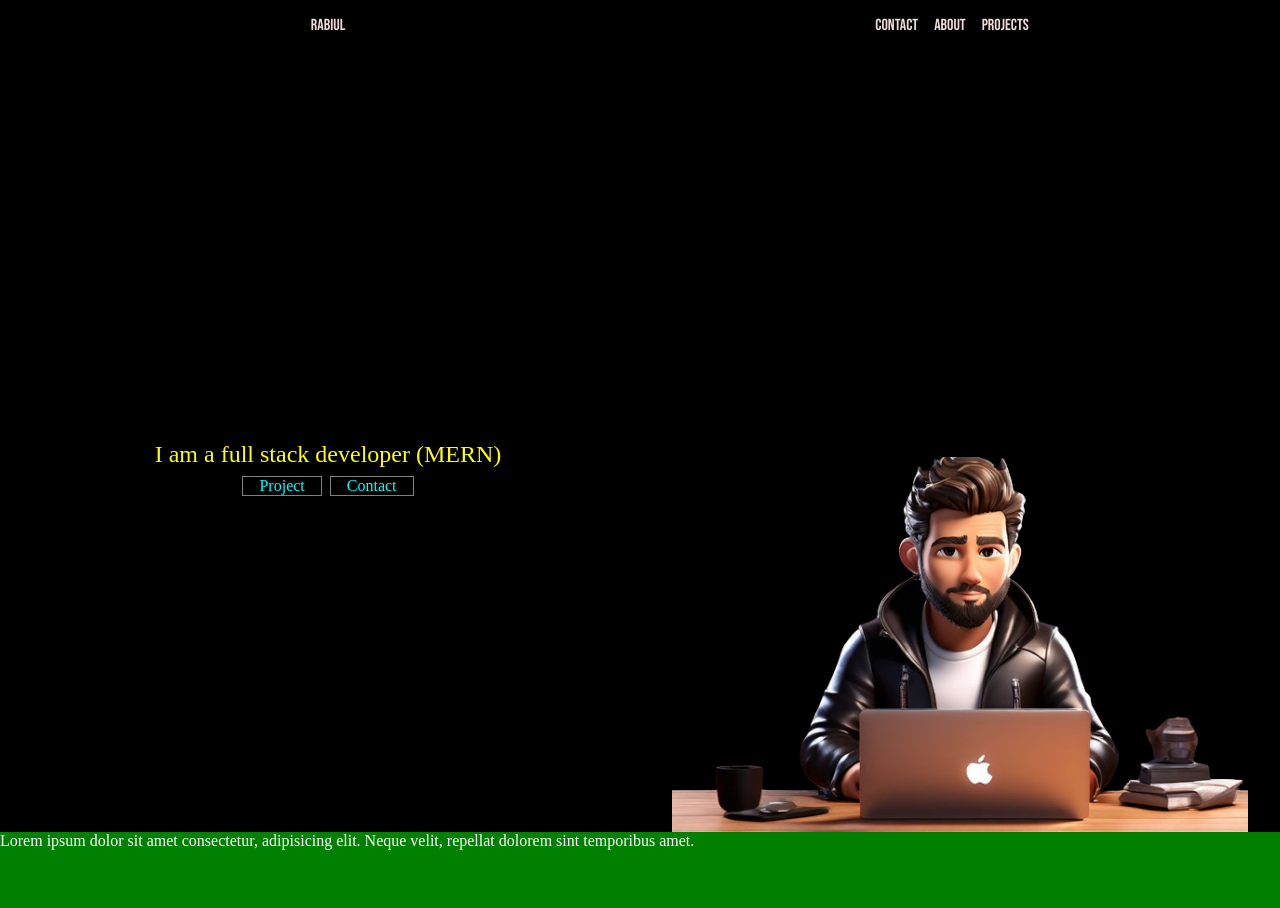
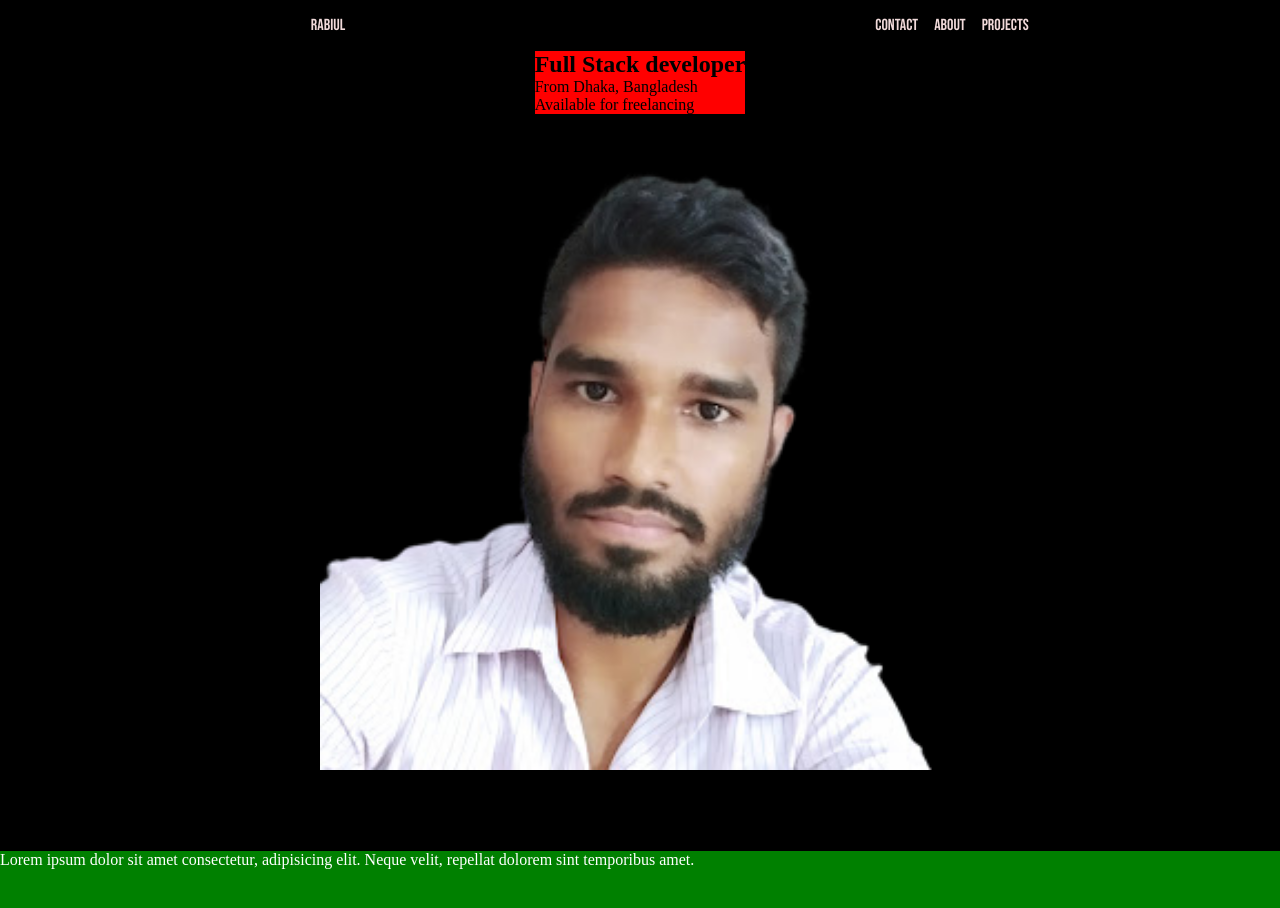
Before and after one commit to rabiul3000/rabiul, a React (Vite) app: page / in a window 1280 px wide. Shown: the top 908 px of the page. Built offline with nearby package versions, Linux system fonts and the light colour scheme.

Commit message:
working on hero section

```diff
--- a/src/App.jsx
+++ b/src/App.jsx
@@ -7,14 +7,19 @@ import LocomotiveScroll from 'locomotive-scroll';
 import 'locomotive-scroll/src/locomotive-scroll.scss'; // Import Locomotive's CSS
 
 const App = () => {
-  const scrollRef = useRef(null); // Create a ref for the scroll container
+  const scrollRef = useRef(null);
 
   useEffect(() => {
-    // Initialize Locomotive Scroll
     const scroll = new LocomotiveScroll({
-      el: scrollRef.current, // Pass the scroll container
-      smooth: true, // Enable smooth scrolling
-      multiplier: 1.2, // Control speed
+      el: scrollRef.current, // Set the scroll container reference
+      smooth: true,
+      multiplier: 1.2,
+      smartphone: {
+        smooth: true,
+      },
+      tablet: {
+        smooth: true,
+      },
     });
 
     return () => {
@@ -24,7 +29,7 @@ const App = () => {
   }, []);
 
   return (
-    <div className="app" ref={scrollRef} data-scroll-container> {/* Set up the scroll container */}
+    <div className="app" data-scroll-container ref={scrollRef}>
       <Navbar />
       <Hero />
       <Projects />
--- a/src/App.scss
+++ b/src/App.scss
@@ -1,10 +1,18 @@
 .app {
+	overflow: hidden;
+	position: relative;
 	background: black;
 
 	[data-scroll-container] {
+		height: 100%;
 		overflow: hidden;
 	}
+
+	section {
+		min-height: 100vh;
+	}
 }
+
 .normalFont {
 	font-family: 'DM Sans', system-ui;
 }
--- a/src/componants/hero/Hero.jsx
+++ b/src/componants/hero/Hero.jsx
@@ -5,14 +5,16 @@ const Hero = () => {
 	return (
 		<section className='hero'>
 			<div className='intro'>
-				<div className='title'>I am a full stack developer (MERN) </div>
-				<div className='anchor'>
-					<a href='#projects'>Project</a>
-					<a href='#contact'>Contact</a>
+				<h1 className='title'>Full Stack developer</h1>
+				<p className='address'>From Dhaka, Bangladesh</p>
+				<div className='announce'>
+					<div className='dot'></div>
+					<p>Available for freelancing</p>
 				</div>
 			</div>
+
 			<div className='photo'>
-				<img src='/avatar2.png' alt='img' />
+				<img src='/me.png' alt='img' />
 			</div>
 		</section>
 	);
--- a/src/componants/hero/Hero.scss
+++ b/src/componants/hero/Hero.scss
@@ -1,73 +1,25 @@
 .hero {
-	color: white;
-	height: 90vh;
 	background: black;
+	width: 100%;
+	height: 100%;
+
 	display: flex;
-	flex-direction: row;
-
-	@media (max-width: 425px) {
-		flex-direction: column-reverse;
-		justify-content: space-around;
-		align-items: center;
-		height: 100vh;
-	}
+	flex-direction: column;
+	justify-content: top;
+	align-items: center;
+	gap: 1rem;
 
 	.intro {
-		width: 50%;
-		padding-left: 1rem;
-		display: flex;
-		flex-direction: column;
-		justify-content: center;
-		align-items: center;
-
-		.title {
-			color: yellow;
-			font-size: 1.5rem;
-
-			@media (max-width: 425px) {
-				font-size: medium;
-			}
-		}
-
-		.anchor {
-			width: 100%;
-			display: flex;
-			justify-content: center;
-			padding: 0.5rem;
-			gap: 0.5rem;
-
-			a {
-				padding-inline: 1rem;
-				border: 1px solid grey;
-				cursor: pointer;
-				outline-style: none;
-				text-decoration: none;
-				color: aqua;
-			}
-		}
-
-		@media (max-width: 425px) {
-			width: 100%;
-			font-size: small;
-			height: 25%;
-		}
+		background: red;
 	}
 
 	.photo {
-		display: flex;
-		justify-content: center;
-		align-items: end;
 		width: 50%;
-		display: flex;
-
-		@media (max-width: 425px) {
-			width: 90%;
-		}
 
 		img {
-			max-width: 90%;
-			max-height: 90%;
-			object-fit: contain;
+			height: 100%;
+			width: 100%;
+			overflow: hidden;
 		}
 	}
 }
--- a/src/componants/navbar/Navbar.jsx
+++ b/src/componants/navbar/Navbar.jsx
@@ -11,7 +11,7 @@ const Navbar = () => {
 	};
 
 	return (
-		<section className='navbar modFont'>
+		<nav className='navbar modFont'>
 			<div className='left'>
 				<div>Rabiul</div>
 			</div>
@@ -29,15 +29,15 @@ const Navbar = () => {
 						{click === index && (
 							<motion.div
 								className='ball'
-								initial={{ y: 20, opacity: 0 }}
-								animate={{ y: 0, opacity: 1 }}
+								initial={{ y: 10, opacity: 0 }}
+								animate={{ y: 5, opacity: 1 }}
 								transition={{ duration: 0.5 }}
 							></motion.div>
 						)}
 					</div>
 				))}
 			</div>
-		</section>
+		</nav>
 	);
 };
 
--- a/src/componants/navbar/Navbar.scss
+++ b/src/componants/navbar/Navbar.scss
@@ -13,10 +13,8 @@
 		.link1,
 		.link2 {
 			display: flex;
-			justify-content: space-between;
 			flex-direction: column;
 			align-items: center;
-			height: 10vh;
 
 			a {
 				outline-style: none;
```
Also changed, not shown: public/me.png (added).
